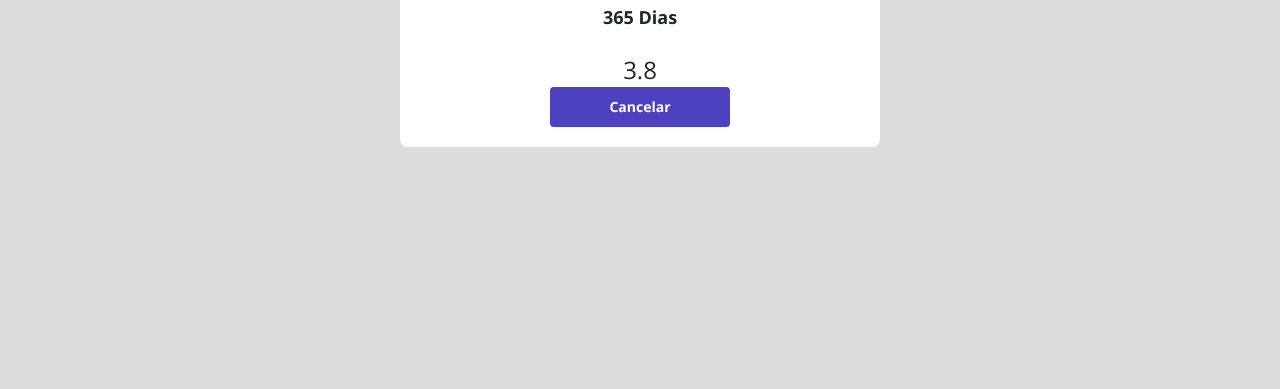
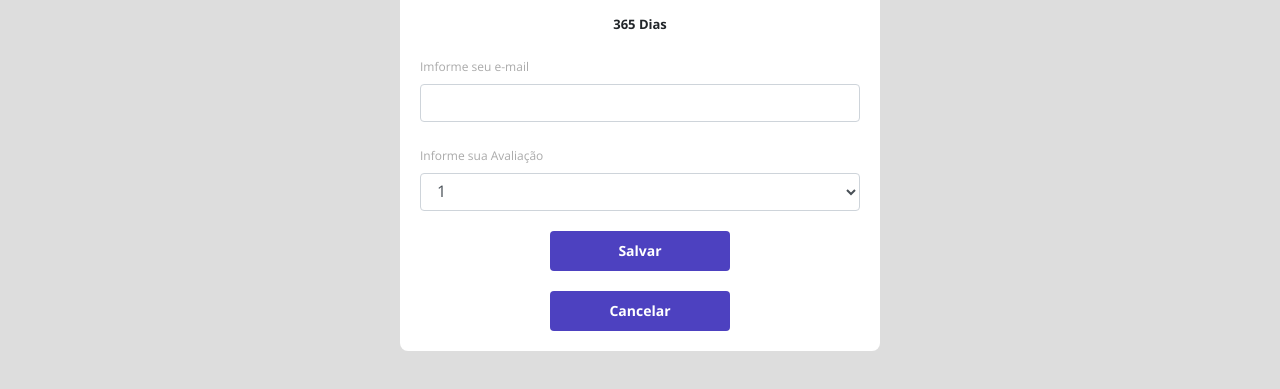
Before and after one commit to FabianoAlcantarabr/DSMovie, a plain HTML site: page Form.html in a window 1280 px wide. Shown: the part 463-852 px from the top of the page. Before the commit the page ends 800 px from the top, so only its background shows below. Drawn offline with nearby package versions, Linux system fonts and the light colour scheme.

Commit message:
Fortmulário Parte 2

```diff
--- a/Form.html
+++ b/Form.html
@@ -33,10 +33,30 @@
                 <div>
                     <div class="dsmovies-card">
                         <img src="https://www.themoviedb.org/t/p/w533_and_h300_bestv2/t9hNIUFcy0tYu55IPxjxRTTdZ6X.jpg" alt="365 Dias">
-                        <div class="dsmovies-card-description">
+                        <div class="dsmovies-form-description">
                             <h3>365 Dias</h3>
-                            <h4>3.8</h4>
-                            <a class="dsmovies-btn" href="index.html">Cancelar</a>
+                            <form class="dsmovies-form" >
+                                <div class="form-group dsmovies-form-group">
+                                 <label for="email"> Imforme seu e-mail</label>
+                                 <input class="form-control" type="email" id="email">
+                                </div>
+                                <div class="form-group dsmovies-form-group">
+                                 <label for="Score">Informe sua Avaliação</label>
+                                 <select class="form-control" name="Score" id="Score">
+                                    <option value="1">1</option>
+                                    <option value="2">2</option>
+                                    <option value="3">3</option>
+                                    <option value="4">4</option>
+                                    <option value="5">5</option>
+                                 </select>
+                                </div>
+                                <div class="dsmovies-form-btn-container">
+                                    <button class="dsmovies-btn" type="Submit">Salvar</button>
+                                    <a class="dsmovies-btn" href="index.html">Cancelar</a>
+
+                                </div>
+                            </form>
+
                         </div>
                     </div>
                 </div>
--- a/css/styles.css
+++ b/css/styles.css
@@ -103,9 +103,47 @@ a, a:hover {
      align-items: center;
      justify-content: center;
      border-radius: 4px;
+     border: 0;
   }
 
   .dsmovies-form-container {
       padding: 40px 0;
       max-width: 480px;
   }
+
+  .dsmovies-form-description {
+      background-color: var(--white);
+      padding: 20px;
+      display: flex;
+      flex-direction: column;
+      align-items: center;
+      border-radius: 0 0 8px 8px;
+  }
+
+  .dsmovies-form {
+        width: 100%;
+  }
+
+  .dsmovies-form-description h3 {
+        font-size: 13px ;
+        font-weight: 700;
+        margin-bottom: 20px;
+
+  }
+
+  .dsmovies-form-group {
+      margin-bottom: 20px;
+  }
+  .dsmovies-form-group label {
+      font-size: 12px;
+      color: var(--text-light-gray);
+  }
+
+  .dsmovies-form-btn-container {
+      height: 100px;
+      display: flex;
+      flex-direction: column;
+      align-items: center;
+      justify-content: space-between;
+
+  }
```
Also changed, not shown: index.html (+12 -12 lines).
